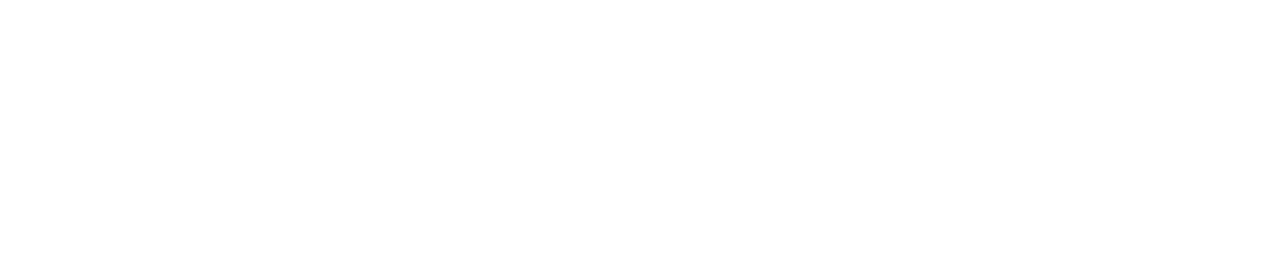
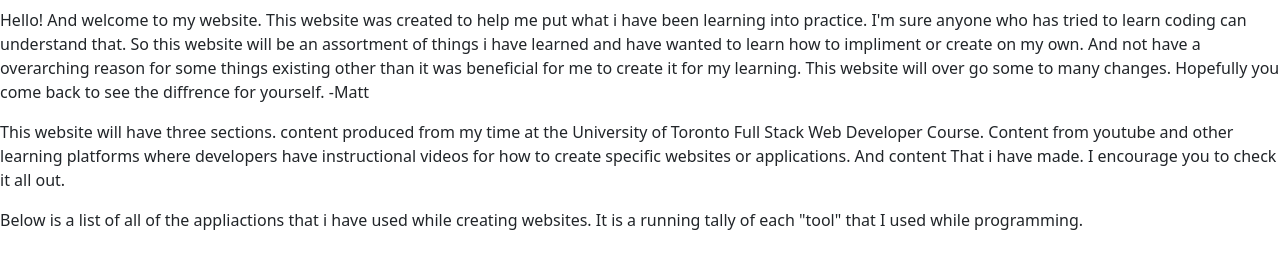
Before and after one commit to matthewAbianco/my-website, a plain HTML site: page index.html in a window 1280 px wide. Drawn offline with nearby package versions, Linux system fonts and the light colour scheme.

Commit message:
intro statement

```diff
--- a/index.html
+++ b/index.html
@@ -4,13 +4,42 @@
     <meta charset="UTF-8">
     <meta http-equiv="X-UA-Compatible" content="IE=edge">
     <meta name="viewport" content="width=device-width, initial-scale=1.0">
+
+    <link href="https://cdn.jsdelivr.net/npm/bootstrap@5.0.2/dist/css/bootstrap.min.css" rel="stylesheet" integrity="sha384-EVSTQN3/azprG1Anm3QDgpJLIm9Nao0Yz1ztcQTwFspd3yD65VohhpuuCOmLASjC" crossorigin="anonymous">
     <title>Mr. Bianco</title>
+</head>
 
 
-</head>
 <body>
 
+    <header>
+        <h1></h1>
+    </header>
 
+    <main>
+        <div class="intro-statement">
+            <p class="intro-statement-text">Hello! And welcome to my website. This website was created to help me
+                 put what i have been learning into practice. I'm sure anyone who has tried to learn coding can understand that.
+                 So this website will be an assortment of things i have learned and have wanted to learn how to impliment or create on my own.
+                 And not have a overarching reason for some things existing other than it was beneficial for me to create it for my learning.
+                 This website will over go some to many changes. Hopefully you come back to see the diffrence for yourself.
+
+                 -Matt
+            </p>
+
+            <p>This website will have three sections. content produced from my time at the University of Toronto Full Stack Web Developer Course. Content from youtube and other learning platforms where developers have instructional videos for how to create specific websites or applications. And content That i have made.
+
+            I encourage you to check it all out. </p>
+        </div>
+
+        <p>Below is a list of all of the appliactions that i have used while creating websites. It is a running tally of each "tool" that I used while programming.  </p>
+
+
+    </main>
+
+    <footer>
+
+    </footer>
     <!-- Javascript start-->
     <script src="https://code.jquery.com/jquery-3.4.1.min.js"></script>
 
```
